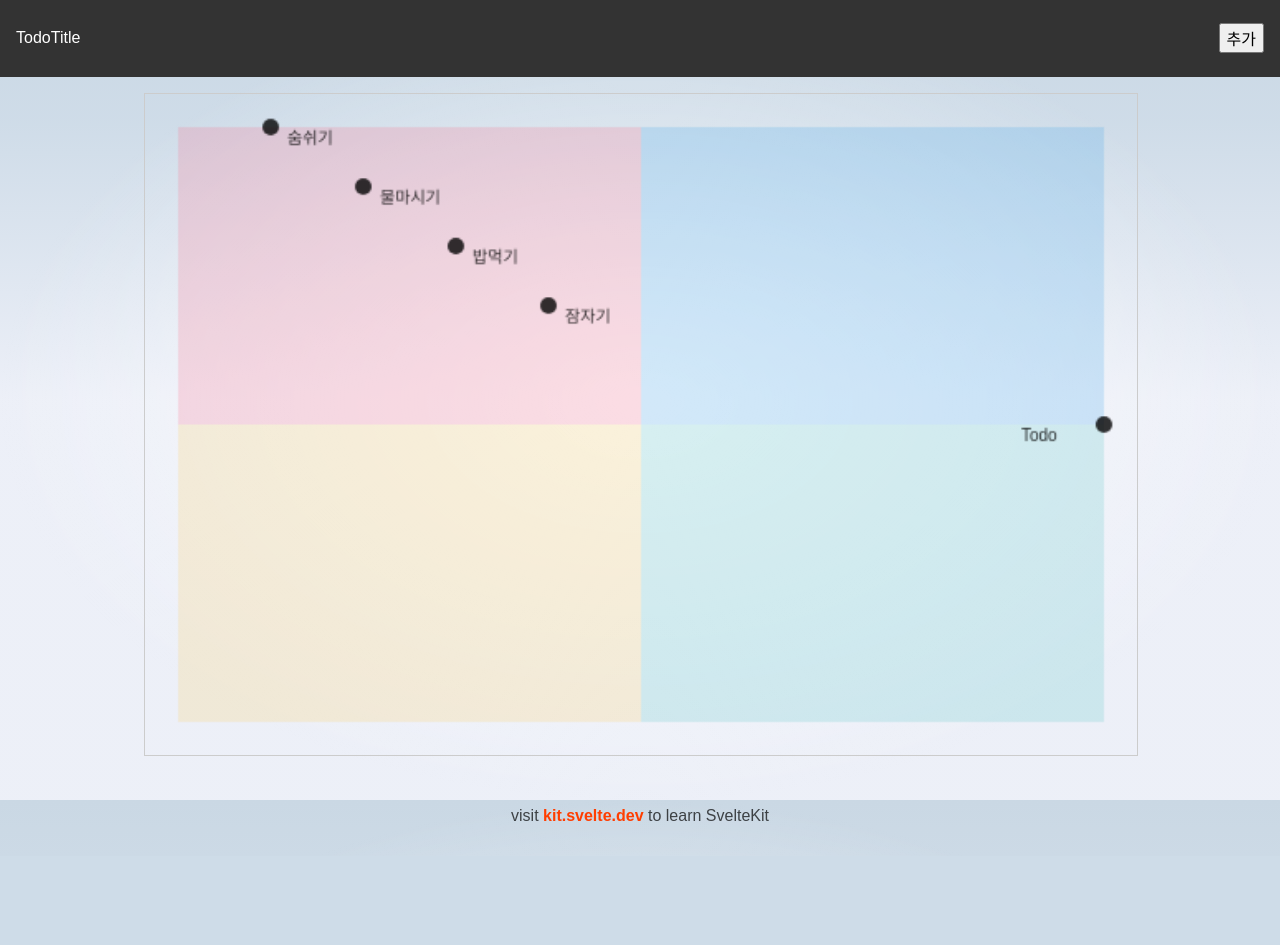
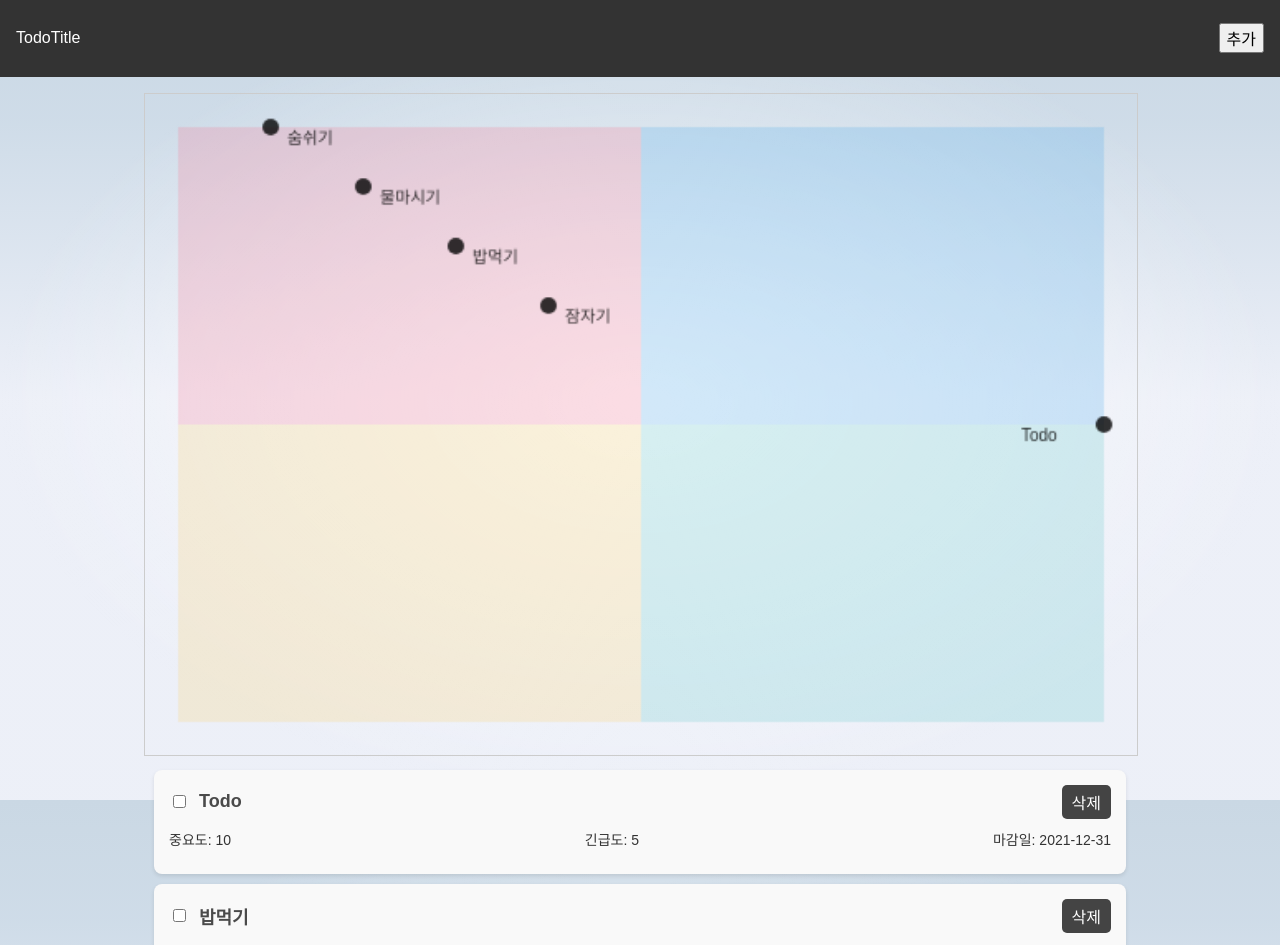
Before and after one commit to zidell/study-TodoList, a SvelteKit app: page / in a window 1280 px wide. Shown: the top 945 px of the page. Before the commit the page ends 856 px from the top, so only its background shows below. Built offline with nearby package versions, Linux system fonts and the light colour scheme.

Commit message:
ui추가

```diff
--- a/src/routes/+page.svelte
+++ b/src/routes/+page.svelte
@@ -1,5 +1,8 @@
 <script>
 	import { onMount } from 'svelte';
+	import ScheduleList from './scheduleList.svelte';
+	import { todoData } from '../stores/todoStore';
+	import {get} from 'svelte/store';
 
 	let tooltip = { visible: false, x: 0, y: 0, text: '' };
 
@@ -7,13 +10,7 @@
 		const canvas = document.getElementById('TodoChart');
 		const ctx = canvas.getContext('2d');
 
-		const data = [
-			{ name: 'Todo', importance: 10, urgency: 5 },
-			{ name: '밥먹기', importance: 3, urgency: 8 },
-			{ name: '숨쉬기', importance: 1, urgency: 10 },
-			{ name: '물마시기', importance: 2, urgency: 9 },
-			{ name: '잠자기', importance: 4, urgency: 7 },
-		];
+		// const data = get(todoData);
 
 		const width = canvas.width;
 		const height = canvas.height;
@@ -37,7 +34,7 @@
 			ctx.fillRect(padding + halfWidth, padding + halfHeight, halfWidth, halfHeight);
 
 			// 데이터 포인트 그리기
-			data.forEach(point => {
+			$todoData.forEach(point => {
 				const x = padding + ((point.importance - 5) / 10) * (width - 2 * padding) + halfWidth;
 				const y = height - padding - ((point.urgency - 5) / 10) * (height - 2 * padding) - halfHeight;
 
@@ -61,7 +58,7 @@
 			const mouseY = event.clientY - rect.top;
 
 			let found = false;
-			data.forEach(point => {
+			$todoData.forEach(point => {
 				const x = padding + ((point.importance / 10) * (width - 2 * padding));
 				const y = height - padding - ((point.urgency / 10) * (height - 2 * padding));
 
@@ -102,6 +99,9 @@
 		</div>
 	{/if}
 </section>
+<section>
+	<ScheduleList />
+</section>
 
 <style>
 	canvas {
--- a/src/routes/Header.svelte
+++ b/src/routes/Header.svelte
@@ -2,11 +2,13 @@
 	import { page } from '$app/stores';
 	import logo from '$lib/images/svelte-logo.svg';
 	import github from '$lib/images/github.svg';
+	import AddPopup from './addPopup.svelte';
 
 	let isModalOpen = false;
 
 	function modalControl(value: boolean) {
 		isModalOpen = value;
+		console.log(isModalOpen);
 	}
 
 </script>
@@ -18,47 +20,7 @@
 </header>
 
 {#if isModalOpen}
-	<div class="modal-background" role="presentation">
-    <div class="modal-box" role="dialog" aria-modal="true" tabindex="-1">
-        <div class="title">
-            <h2>할 일 추가</h2>
-            <button on:click={() => modalControl(false)}>닫기</button>
-        </div>
-
-        <form>
-            <label>
-                <span>할 일</span>
-                <input type="text" />
-            </label>
-            <label>
-                <span>중요도</span>
-                <input type="range" min="0" max="10" />
-            </label>
-            <label>
-                <span>긴급도</span>
-                <input type="range" min="0" max="10" />
-            </label>
-            <label>
-                <span>마감일</span>
-                <input type="date" />
-            </label>
-            <label>
-                <span>메모</span>
-                <textarea></textarea>
-            </label>
-            <label>
-                <span>분류</span>
-                <select>
-                    <option>추가</option>
-                </select>
-            </label>
-        </form>
-        <div class="button-box">
-            <button>추가</button>
-            <button on:click={() => modalControl(false)}>취소</button>
-        </div>
-    </div>
-</div>
+	<AddPopup modalControl={modalControl} />
 
 {/if}
 
@@ -74,41 +36,6 @@
 		background-color: #333;
 		color: white;
 	}
-	.title {
-		display: flex;
-		justify-content: space-between;
-		align-items: center;
-	}
-	.modal-background {
-		position: fixed;
-		top: 0;
-		left: 0;
-		width: 100%;
-		height: 100%;
-		background-color: rgba(0, 0, 0, 0.5);
-		justify-content: center;
-		align-items: center;
-	}
-	.modal-box {
-		position: absolute;
-		top: 50%;
-		left: 50%;
-		max-width: 500px;
-		transform: translate(-50%, -50%);
-		background-color: white;
-		padding: 1rem;
-		border-radius: 5px;
-		box-shadow: 0 2px 5px rgba(0, 0, 0, 0.3);
-	}
-	.button-box {
-		margin-top: 10px;
-		display: flex;
-		justify-content: flex-end;
-		gap: 10px;
-	}
-	form {
-		display: flex;
-		flex-direction: column;
-		gap: 10px;
-	}
+
+
 </style>
--- /dev/null
+++ b/src/routes/addPopup.svelte
@@ -0,0 +1,148 @@
+<script lang="ts">
+  import { todoData, categories } from '../stores/todoStore';
+  import { get } from 'svelte/store';
+
+  export let modalControl: (value: boolean) => void;
+
+  let name = '';
+  let importance = 5;
+  let urgency = 5;
+  let deadline = '';
+  let memo = '';
+  let category = '';
+  let newCategory = '';
+
+  function addCategory() {
+    categories.update((data) => [...data, newCategory]);
+    category = newCategory;
+    newCategory = ''; // 추가 후 입력 필드 초기화
+  }
+
+  function removeCategory(index: number) {
+    categories.update((data) => data.filter((_, i) => i !== index));
+    if (category === $categories[index]) {
+      category = '';
+    }
+  }
+
+  function addTodo() {
+    console.log('addTodo'); // 함수 호출 확인용 로그
+    console.log(name, importance, urgency, deadline, memo, category); // 입력값 확인용 로그
+    const todo = {
+      name,
+      importance,
+      urgency,
+      deadline,
+      memo,
+      category,
+    };
+    todoData.update((data) => {
+    const updatedData = [...data, todo];
+    console.log('업데이트된 todoData:', updatedData); // 업데이트된 데이터 로그
+    return updatedData;
+  });
+    modalControl(false);
+    name = '';
+    importance = 5;
+    urgency = 5;
+    deadline = '';
+    memo = '';
+    category = '';
+  }
+
+  // 스토어 값 변경 시 로그 출력
+  $: console.log('Updated todoData:', get(todoData));
+</script>
+
+<div class="modal-background" role="presentation">
+  <div class="modal-box" role="dialog" aria-modal="true" tabindex="-1">
+    <div class="title">
+      <h2>할 일 추가</h2>
+      <button on:click={() => modalControl(false)}>닫기</button>
+    </div>
+    <form>
+      <label>
+        <span>할 일</span>
+        <input type="text" bind:value={name} />
+      </label>
+      <label>
+        <span>중요도</span>
+        <input type="range" min="0" max="10" bind:value={importance} />
+      </label>
+      <label>
+        <span>긴급도</span>
+        <input type="range" min="0" max="10" bind:value={urgency} />
+      </label>
+      <label>
+        <span>마감일</span>
+        <input type="date" bind:value={deadline} />
+      </label>
+      <label>
+        <span>메모</span>
+        <textarea bind:value={memo}></textarea>
+      </label>
+      <label>
+        <span>분류</span>
+        <select bind:value={category}>
+          <option>선택</option>
+          {#each $categories as c, index}
+            <option value={c}>{c}</option>
+          {/each}
+        </select>
+      </label>
+      <div>
+        <input type="text" bind:value={newCategory} placeholder="새 분류 추가" />
+        <button type="button" on:click={addCategory}>추가</button>
+      </div>
+      <ul>
+        {#each $categories as c, index}
+          <li>{c} <button type="button" on:click={() => removeCategory(index)}>삭제</button></li>
+        {/each}
+      </ul>
+    </form>
+    <div class="button-box">
+      <button type="button" on:click={addTodo}>추가</button>
+      <button on:click={() => modalControl(false)}>취소</button>
+    </div>
+  </div>
+</div>
+
+<style>
+  .title {
+    display: flex;
+    justify-content: space-between;
+    align-items: center;
+  }
+  .modal-background {
+    position: fixed;
+    top: 0;
+    left: 0;
+    width: 100%;
+    height: 100%;
+    background-color: rgba(0, 0, 0, 0.5);
+    justify-content: center;
+    align-items: center;
+  }
+  .modal-box {
+    position: absolute;
+    top: 50%;
+    left: 50%;
+    max-width: 500px;
+    transform: translate(-50%, -50%);
+    background-color: white;
+    padding: 1rem;
+    border-radius: 5px;
+    box-shadow: 0 2px 5px rgba(0, 0, 0, 0.3);
+  }
+  .button-box {
+    margin-top: 10px;
+    display: flex;
+    justify-content: flex-end;
+    gap: 10px;
+  }
+  form {
+    display: flex;
+    flex-direction: column;
+    gap: 10px;
+  }
+  </style>
--- /dev/null
+++ b/src/routes/scheduleList.svelte
@@ -0,0 +1,115 @@
+<script lang="ts">
+  import { todoData } from '../stores/todoStore';
+
+  function toggleComplete(index: number) {
+    todoData.update(todos => {
+      todos[index].completed = !todos[index].completed;
+			console.log(todos[index].completed)
+			console.log('update todos:',todos)
+      return todos;
+    });
+  }
+
+  function deleteTodo(index: number) {
+    todoData.update(todos => todos.filter((_, i) => i !== index));
+  }
+
+
+</script>
+
+<section>
+  <div class="list">
+    {#each $todoData as todo, index}
+      <div class="todo">
+        <div class="todo-header">
+					<div class="name-wrap">
+						<input type="checkbox" checked={todo.completed} on:change={() => toggleComplete(index)} />
+						<div class="name">{todo.name}</div>
+					</div>
+          <div class="category">{todo.category}</div>
+					<button class="delete-button" on:click={() => deleteTodo(index)}>삭제</button>
+        </div>
+        <div class="todo-details">
+          <div class="importance">중요도: {todo.importance}</div>
+          <div class="urgency">긴급도: {todo.urgency}</div>
+          <div class="deadline">마감일: {todo.deadline}</div>
+        </div>
+        <div class="memo">{todo.memo}</div>
+
+      </div>
+    {/each}
+  </div>
+</section>
+
+<style>
+  .list {
+    display: flex;
+    flex-direction: column;
+    gap: 10px;
+    padding: 10px;
+  }
+
+  .todo {
+    background-color: #f9f9f9;
+    border-radius: 8px;
+    box-shadow: 0 2px 4px rgba(0, 0, 0, 0.1);
+    padding: 15px;
+    transition: transform 0.2s;
+    position: relative;
+    overflow: hidden;
+  }
+
+  .todo:hover {
+    transform: translateY(-2px);
+  }
+
+  .todo-header {
+    display: flex;
+    justify-content: space-between;
+    align-items: center;
+    margin-bottom: 10px;
+  }
+	.name-wrap {
+		display: flex;
+		align-items: center;
+		gap: 10px;
+	}
+  .name {
+    font-size: 18px;
+    font-weight: bold;
+  }
+
+  .category {
+    font-size: 14px;
+    color: #666;
+  }
+
+  .todo-details {
+    display: flex;
+    justify-content: space-between;
+    margin-bottom: 10px;
+  }
+
+  .importance,
+  .urgency,
+  .deadline {
+    font-size: 14px;
+    color: #333;
+  }
+
+  .memo {
+    font-size: 14px;
+    color: #555;
+    line-height: 1.4;
+  }
+	.delete-button {
+		background-color: #444;
+		color: #fff;
+		border: none;
+		border-radius: 5px;
+		padding: 5px 10px;
+		cursor: pointer;
+	}
+
+
+</style>
--- /dev/null
+++ b/src/stores/todoStore.js
@@ -0,0 +1,51 @@
+import { writable } from 'svelte/store';
+
+export const todoData = writable([
+	{
+		name: 'Todo',
+		importance: 10,
+		urgency: 5,
+		deadline: '2021-12-31',
+		memo: '',
+		category: '',
+		completed: false
+	},
+	{
+		name: '밥먹기',
+		importance: 3,
+		urgency: 8,
+		deadline: '2021-12-31',
+		memo: '',
+		category: '',
+		completed: false
+	},
+	{
+		name: '숨쉬기',
+		importance: 1,
+		urgency: 10,
+		deadline: '2021-12-31',
+		memo: '',
+		category: '',
+		completed: false
+	},
+	{
+		name: '물마시기',
+		importance: 2,
+		urgency: 9,
+		deadline: '2021-12-31',
+		memo: '',
+		category: '',
+		completed: false
+	},
+	{
+		name: '잠자기',
+		importance: 4,
+		urgency: 7,
+		deadline: '2021-12-31',
+		memo: '',
+		category: '',
+		completed: false
+	}
+]);
+
+export const categories = writable(['추가', '기타']);
```
Also changed, not shown: 1 other file (tests, documents, lock files or other folders).
